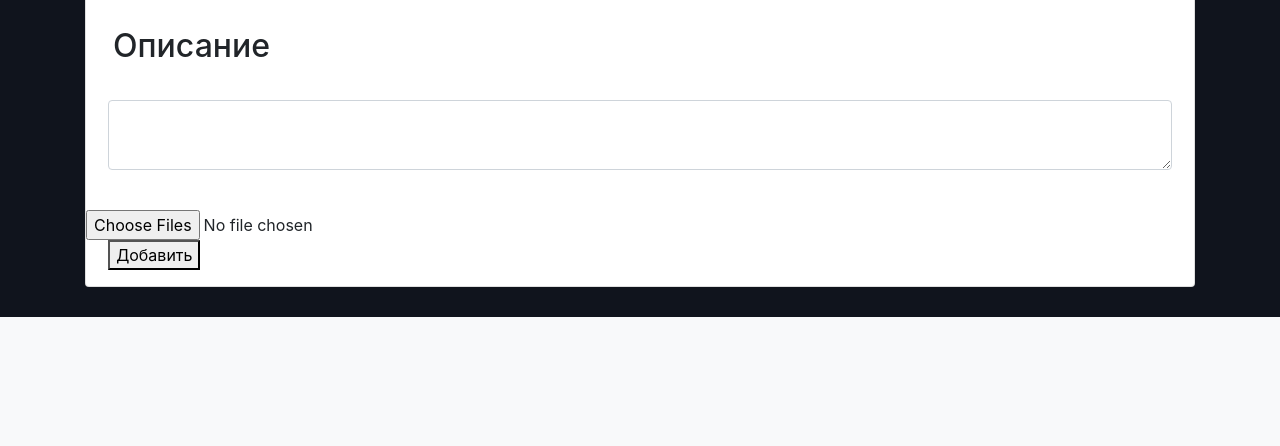
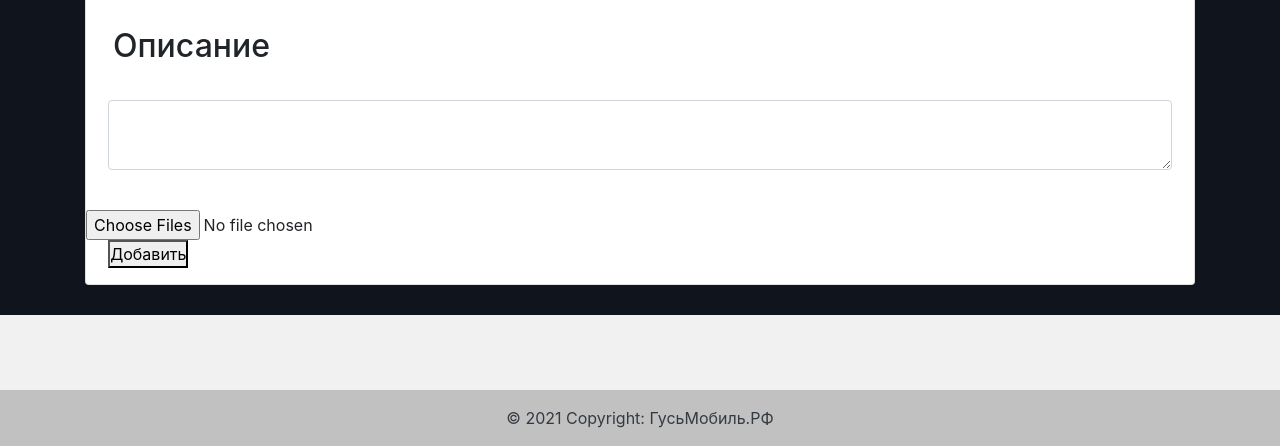
Before and after one commit to JimmyNeutron228/Gusmobil, a Flask app: page /add_ad in a window 1280 px wide. Shown: the part 1775-2221 px from the top of the page. Before the commit the page ends 2092 px from the top, so only its background shows below. Run offline with Flask 2, Linux system fonts and the light colour scheme; a user stored in the database is signed in; some libraries are stand-ins or nearby versions.

Commit message:
Я не помню, что это

```diff
--- a/main.py
+++ b/main.py
@@ -22,6 +22,14 @@ app.config['SECRET_KEY'] = 'ISBN5-89392-055-4'
 def main():
     db_session.global_init('db/gus_auto.db')
     app.run()
+
+
+@app.route('/add/<int:id>')
+def add(id):
+    session = db_session.create_session()
+    add = session.query(Ads).filter(Ads.id == id).first()
+    count = len(os.listdir(add.images))
+    return render_template('add.html', count=count, add=add)
 
 
 @app.route('/logout')
@@ -74,7 +82,7 @@ def add_ads():
         os.chdir(f'ad_{dir_kol + 1}')
         for i in range(len(requested_files)):
             requested_files[i].save(f'image_{i + 1}.jpg')
-        db_images_dir = os.getcwd()
+        db_images_dir = os.getcwd().replace('\\', '/')
         db_images_dir = db_images_dir[db_images_dir.index('users_data'):]
         add.images = db_images_dir
         add.user_id = id
--- a/static/css/style.css
+++ b/static/css/style.css
@@ -23,6 +23,16 @@ body {
 span {
     font-size: 24px;
 }
+* {
+  margin: 0;
+  padding: 0;
+}
+.content {
+  min-height: calc(100vh - 70px);
+}
+.footer {
+ height: 131px;
+}
 
 @media (orientation: portrait) {
     span {
--- a/templates/base.html
+++ b/templates/base.html
@@ -13,7 +13,8 @@
     {% endblock %}
 </head>
 <body style="background-color: #10141D;">
-<div>
+<div class="wrapper">
+    <div class="content">
         <nav class="navbar navbar-expand-lg sticky-top navbar-light bg-light">
             <a class="navbar-brand" href="/">ГусьМобиль.РФ</a>
             <button class="navbar-toggler" type="button" data-toggle="collapse"
@@ -48,11 +49,77 @@
             {% endblock %}
         </div>
     </div>
+</div>
+<script type="text/javascript" src="../static/js/script1.js"></script>
 <script src="https://code.jquery.com/jquery-3.4.1.slim.min.js" crossorigin="anonymous"
         integrity="sha384-J6qa4849blE2+poT4WnyKhv5vZF5SrPo0iEjwBvKU7imGFAV0wwj1yYfoRSJoZ+n"></script>
-<script src="https://cdn.jsdelivr.net/npm/popper.js@1.16.0/dist/umd/popper.min.js" crossorigin="anonymous"
+<script src="https://cdn.jsdelivr.net/npm/popper.js@1.16.0/dist/umd/popper.min.js"
+        crossorigin="anonymous"
         integrity="sha384-Q6E9RHvbIyZFJoft+2mJbHaEWldlvI9IOYy5n3zV9zzTtmI3UksdQRVvoxMfooAo"></script>
-<script src="https://stackpath.bootstrapcdn.com/bootstrap/4.4.1/js/bootstrap.min.js" crossorigin="anonymous"
+<script src="https://stackpath.bootstrapcdn.com/bootstrap/4.4.1/js/bootstrap.min.js"
+        crossorigin="anonymous"
         integrity="sha384-wfSDF2E50Y2D1uUdj0O3uMBJnjuUD4Ih7YwaYd1iqfktj0Uod8GCExl3Og8ifwB6"></script>
+<div class="footer" style="background-color: #f1f1f1;">
+    <!-- Grid container -->
+    <div class="container pt-4">
+        <!-- Section: Social media -->
+        <section class="mb-4">
+            <!-- Facebook -->
+
+
+            <!-- Twitter -->
+            <a
+                    class="btn btn-link btn-floating btn-lg text-dark m-1"
+                    href="#!"
+                    role="button"
+                    data-mdb-ripple-color="dark"
+            ><i class="fab fa-twitter"></i
+            ></a>
+
+            <!-- Google -->
+            <a
+                    class="btn btn-link btn-floating btn-lg text-dark m-1"
+                    href="#!"
+                    role="button"
+                    data-mdb-ripple-color="dark"
+            ><i class="fab fa-google"></i
+            ></a>
+
+            <!-- Instagram -->
+            <a
+                    class="btn btn-link btn-floating btn-lg text-dark m-1"
+                    href="#!"
+                    role="button"
+                    data-mdb-ripple-color="dark"
+            ><i class="fab fa-instagram"></i
+            ></a>
+
+            <!-- Linkedin -->
+            <a
+                    class="btn btn-link btn-floating btn-lg text-dark m-1"
+                    href="#!"
+                    role="button"
+                    data-mdb-ripple-color="dark"
+            ><i class="fab fa-linkedin"></i
+            ></a>
+            <!-- Github -->
+            <a
+                    class="btn btn-link btn-floating btn-lg text-dark m-1"
+                    href="#!"
+                    role="button"
+                    data-mdb-ripple-color="dark"
+            ><i class="fab fa-github"></i
+            ></a>
+        </section>
+        <!-- Section: Social media -->
+    </div>
+    <!-- Grid container -->
+
+    <!-- Copyright -->
+    <div class="text-center text-dark p-3" style="background-color: rgba(0, 0, 0, 0.2);">
+        © 2021 Copyright:
+        <a class="text-dark" href="/">ГусьМобиль.РФ</a>
+    </div>
+</div>
 </body>
 </html>
--- a/templates/index.html
+++ b/templates/index.html
@@ -5,9 +5,9 @@
     {% for elem in ads %}
     <div class="card mb-3">
         <div>
-            <img class="card-img-left" src="/static/{{elem.images}}/image_1.jpg">
+            <img class="card-img-left" src="{{elem.images}}/image_1.jpg">
             <div>
-                <span style="float: left"><a href="#">{{ elem.brand + ' ' + elem.model }}</a></span>
+                <span style="float: left"><a href="/add/{{ elem.id }}">{{ elem.brand + ' ' + elem.model }}</a></span>
                 <span style="float: right; margin-top: 2px;margin-right: 5px; text-align:right">{{ elem.price }} &#x20bd;</span>
             </div>
         </div>
```
Also changed, not shown: templates/add.html (added, +10 -0 lines), db/gus_auto.db. Lines whose indentation alone changed are shown as unchanged.
